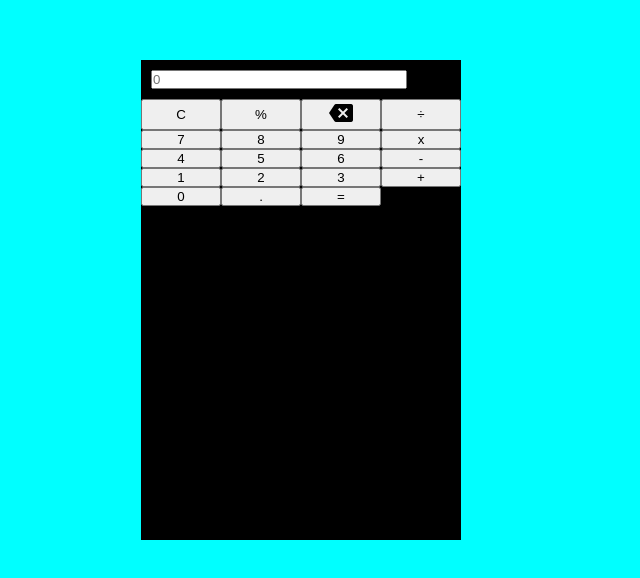
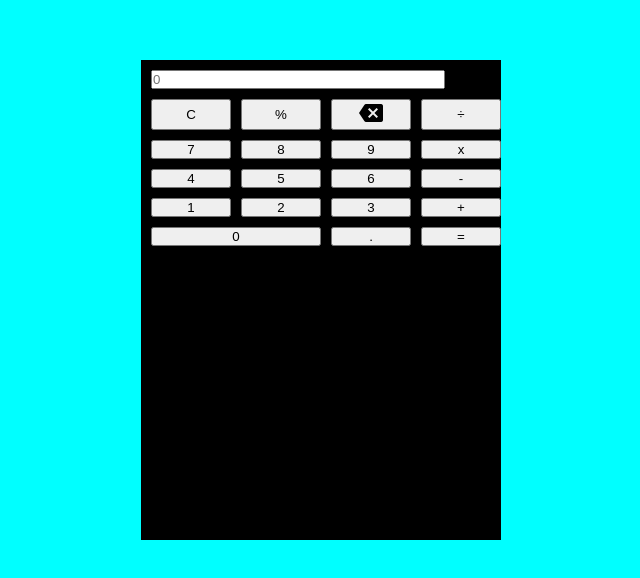
Before and after one commit to Shani113-op/SS1, a plain HTML site: page index.html in a window 1280 px wide. Shown: the part 116-694 px from the top of the page, without its empty margins (307-947 px from the left). Drawn offline with Linux system fonts and the light colour scheme.

Commit message:
padding and margin setting

```diff
--- a/index.css
+++ b/index.css
@@ -9,6 +9,7 @@
     background-color:aqua;
 }
 .calc-container{
+    display: grid;
     position: absolute;
     top: 22%;
     left: 35%;
@@ -18,10 +19,17 @@
 }
 .calc-items{
     display: grid;
+
     grid-template-columns: 5em 5em 5em 5em;
+    grid-gap: 10px;
+    margin-left: 10px;
+}
+#do{
+    grid-column: 1/3;
 }
 .calc input{
     margin: 10px;
-    width: 20vw;
+    width: 23vw;
+    min-width:max-content;
     max-width:50em;
 }
--- a/index.html
+++ b/index.html
@@ -34,7 +34,7 @@
                     <button>3</button>
                     <button>+</button>
 
-                    <button>0</button>
+                    <button id="do">0</button>
                     <button>.</button>
                     <button>=</button>
 
```
